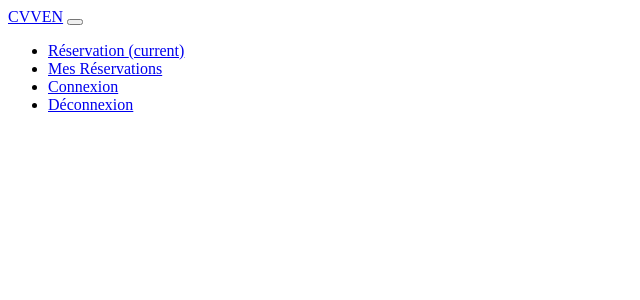
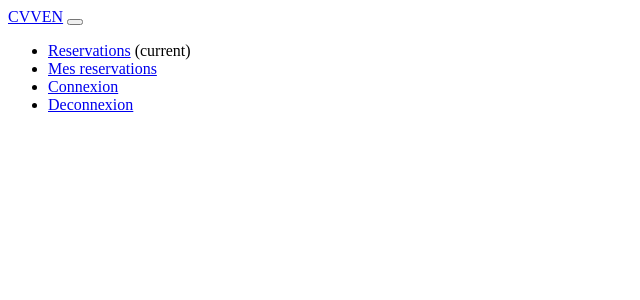
Before and after one commit to DaSilvaRemi/HolidayBookWebSite, a CodeIgniter 4 app: the page made by app/Views/template/header.php in a window 1280 px wide. Shown: the top 300 px of the page, without its empty margins (0-640 px from the left). Run offline with PHP 8.4 and a stand-in for CodeIgniter, Linux system fonts and the light colour scheme; the template is opened without the code that fills it, so the values that code supplies are empty; some libraries are stand-ins or nearby versions.

Commit message:
Header avec les ancres

```diff
--- a/app/Views/template/header.php
+++ b/app/Views/template/header.php
@@ -8,25 +8,25 @@ and open the template in the editor.
 <!-- Navigation -->
   <nav class="navbar navbar-expand-lg navbar-dark bg-dark fixed-top">
     <div class="container">
-      <a class="navbar-brand" href="Home">CVVEN</a>
+      <?php echo anchor('Home', 'CVVEN','class="navbar-brand"'); ?>
       <button class="navbar-toggler" type="button" data-toggle="collapse" data-target="#navbarResponsive" aria-controls="navbarResponsive" aria-expanded="false" aria-label="Toggle navigation">
         <span class="navbar-toggler-icon"></span>
       </button>
       <div class="collapse navbar-collapse" id="navbarResponsive">
         <ul class="navbar-nav ml-auto">
           <li class="nav-item active">
-            <a class="nav-link" href="BookForm">Réservation
+            <?php echo anchor('BookForm', 'Reservations','class="nav-link"'); ?>
               <span class="sr-only">(current)</span>
             </a>
           </li>
           <li class="nav-item">
-            <a class="nav-link" href="PageUser">Mes Réservations</a>
+            <?php echo anchor('PageUser', 'Mes reservations','class="nav-link"'); ?>
           </li>
           <li class="nav-item">
-            <a class="nav-link" href="Connexion" >Connexion</a>
+            <?php echo anchor('Connexion', 'Connexion','class="nav-link"'); ?>
           </li>
           <li class="nav-item">
-            <a class="nav-link" href="Connexion/deconnexion" >Déconnexion</a>
+            <?php echo anchor('Connexion/deconnexion', 'Deconnexion','class="nav-link"'); ?>
           </li>
         </ul>
       </div>
```
